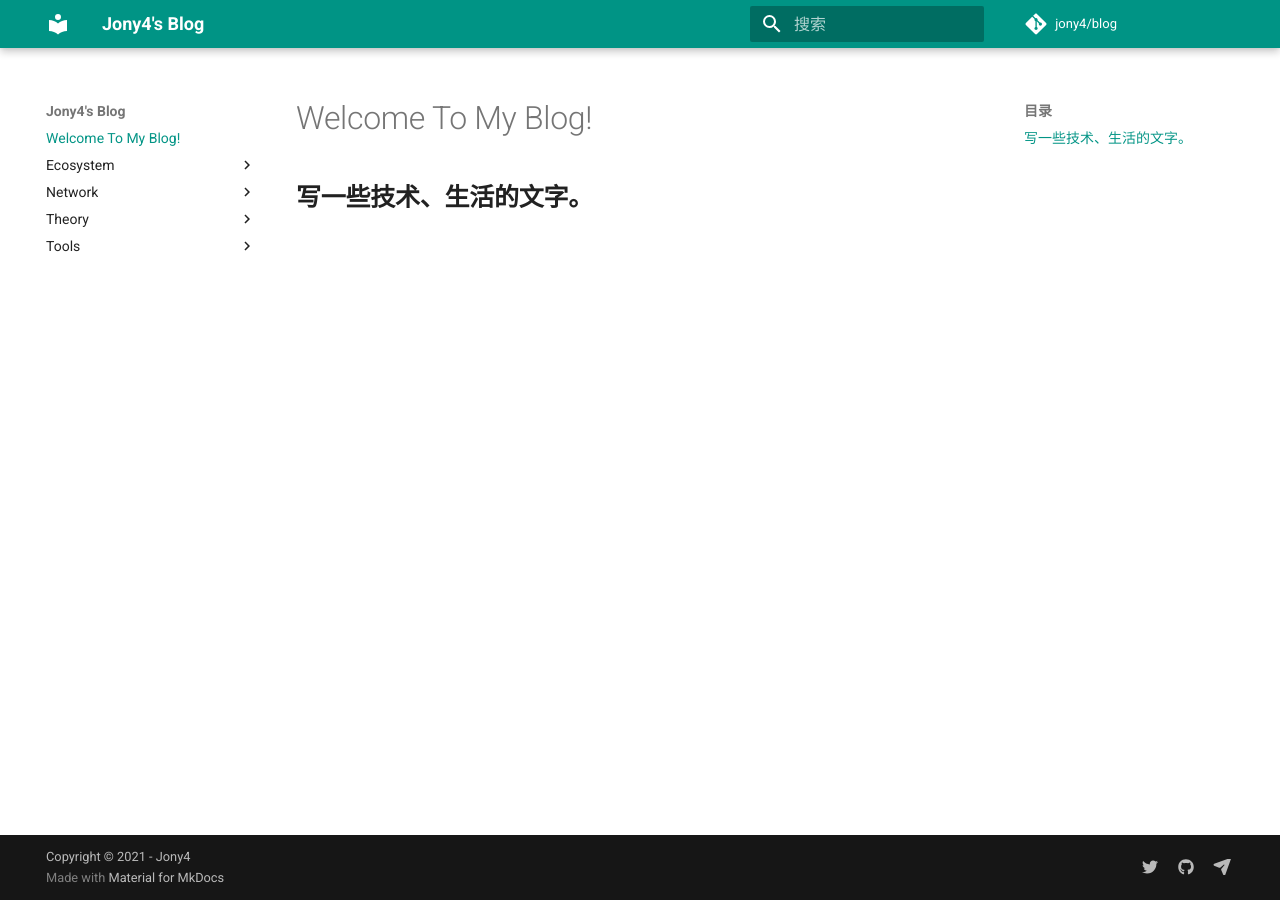
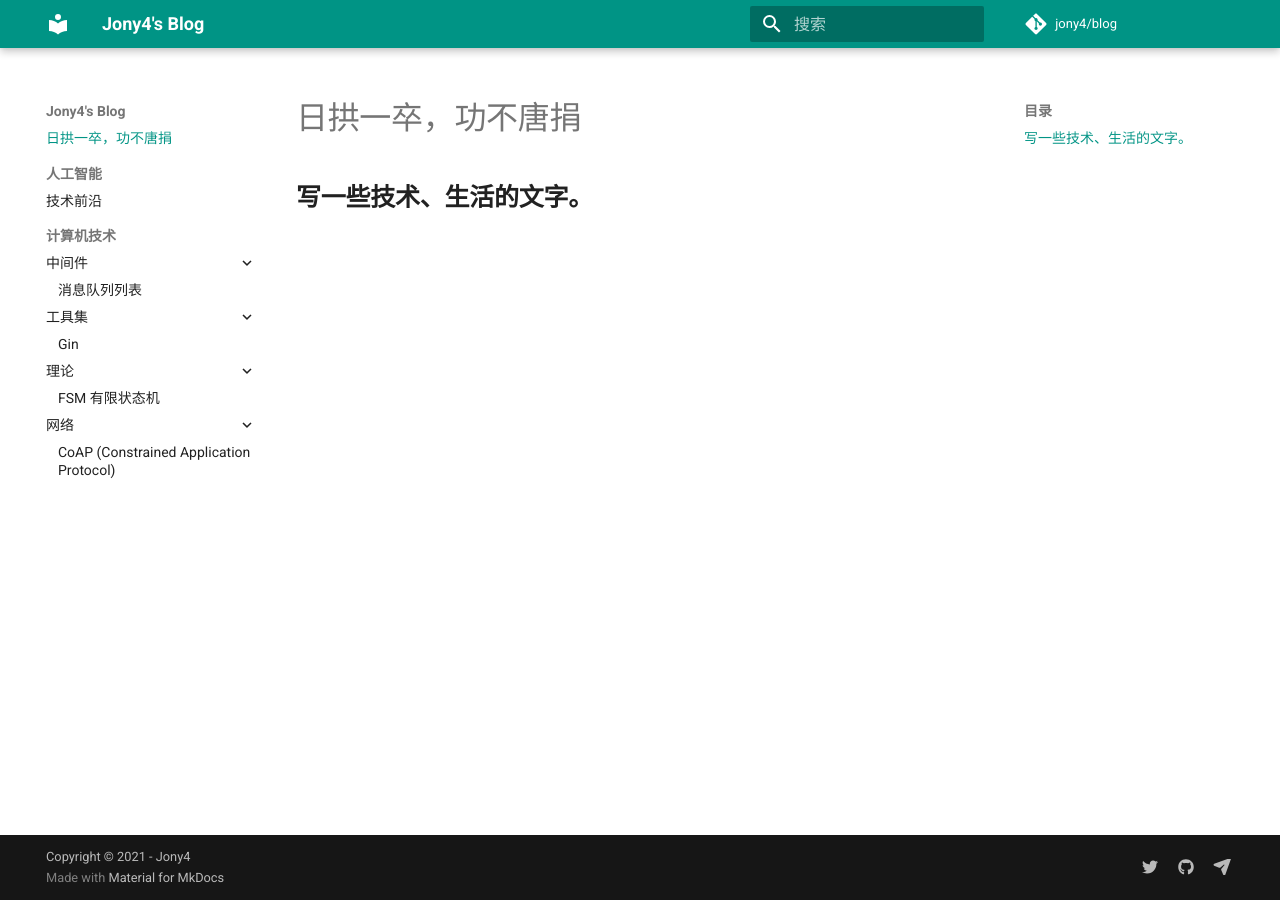
Before and after one commit to jony4/jony4, an MkDocs documentation site: the page built from docs/index.md, in a window 1280 px wide. Built offline with MkDocs 1.6.1 and Material for MkDocs 9.7.7, drawn with Linux system fonts in a browser that asks for light colours; comment, search, counter and statistics services are not loaded.

Commit message:
重新规划布局

```diff
--- a/docs/index.md
+++ b/docs/index.md
@@ -1,3 +1,3 @@
-# Welcome To My Blog!
+# 日拱一卒，功不唐捐
 
 ## **写一些技术、生活的文字。**
--- /dev/null
+++ b/docs/人工智能/index.md
@@ -0,0 +1 @@
+# 技术前沿
--- a/docs/ecosystem/mq/list.md
+++ b/docs/计算机技术/中间件/mq.md
@@ -1,4 +1,4 @@
-# 一些常见常用的消息队列
+# 消息队列列表
 
 ## Java 系列
  - [Pulsar](https://github.com/apache/pulsar)
--- a/docs/network/protocol/coap.md
+++ b/docs/计算机技术/网络/coap.md
@@ -1,4 +1,4 @@
-### Constrained Application Protocol
+# CoAP (Constrained Application Protocol)
 
 CoAP 是受限制的应用协议(Constrained Application Protocol)的缩写。在 IoT 物联网场景，为了让小设备可以接入互联网，CoAP 协议被设计出来。CoAP 是一种应用层协议，它运行于 UDP 协议之上而不是像 HTTP 那样运行于 TCP 之上。CoAP 协议非常小巧，最小的数据包仅为 4 字节。
 
--- a/mkdocs.yml
+++ b/mkdocs.yml
@@ -11,10 +11,11 @@ theme:
   font: true
   language: zh
   features:
+    - navigation.sections
+    # - navigation.tabs
+    - navigation.expand
+    # - navigation.indexes
     - navigation.instant
-    - navigation.tracking
-    - search.suggest
-    - search.highlight
   icon:
     repo: fontawesome/brands/git-alt
 extra:
@@ -30,3 +31,7 @@ extra:
       link: https://github.com/jony4
     - icon: fontawesome/solid/paper-plane
       link: mailto:<jony4xx@gmail.com>
+
+markdown_extensions:
+  - pymdownx.tasklist:
+      clickable_checkbox: true
```
Also changed, not shown: docs/计算机技术/工具集/gin.md (renamed from docs/tools/gin.md, +2 -5 lines), docs/计算机技术/理论/fsm.md (renamed from docs/theory/fsm.md).
